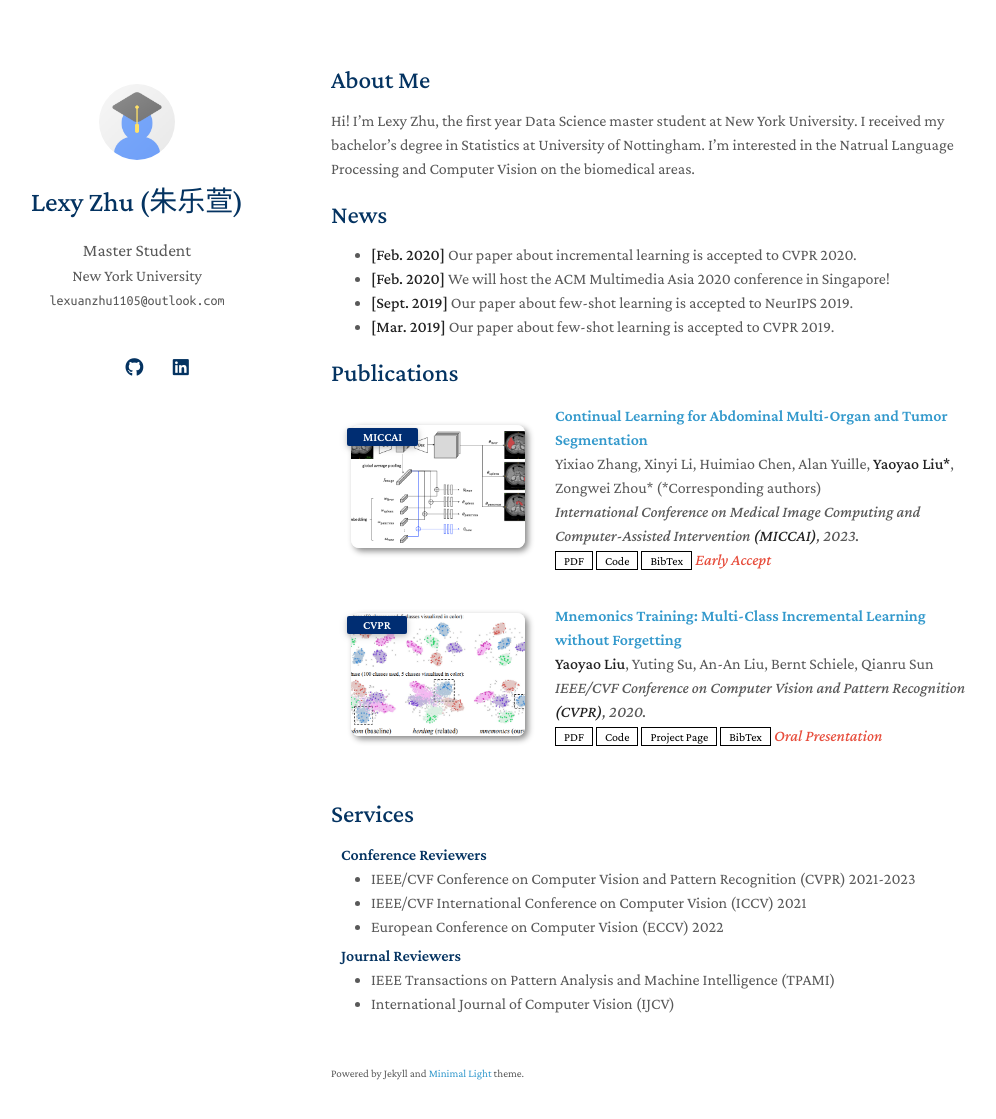
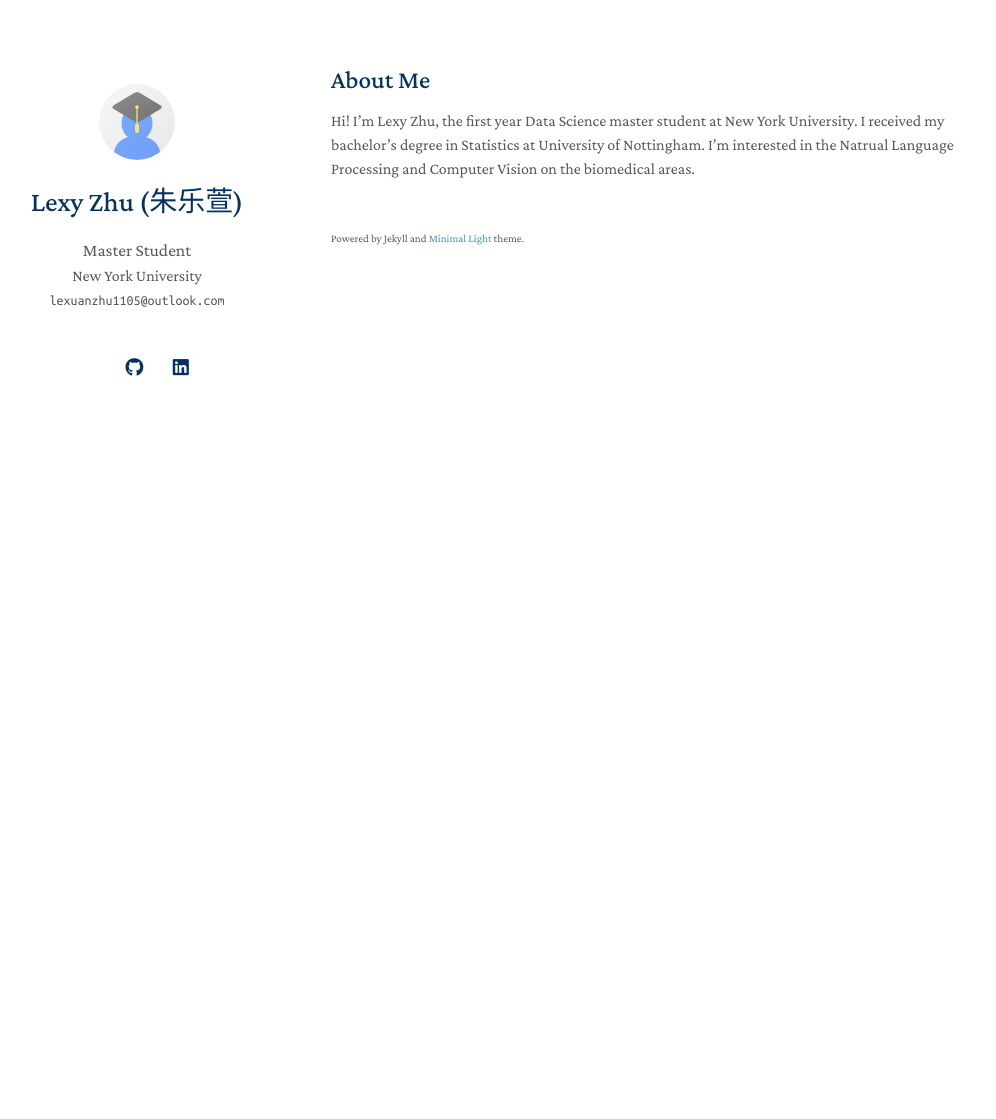
Before and after one commit to LexyZhu/LexyZhu.github.io, a Jekyll site: the page built from index.md, in a window 1280 px wide and 1154 px high. Shown: the top 1119 px of the window, without its empty margins (139-1135 px from the left). Built offline with Jekyll 4.4.1, drawn with Linux system fonts in a browser that asks for light colours; a style sheet for code colours, icons or effects is not loaded; our own code applies the rules of GitHub Pages for plain Markdown files.

Commit message:
Update index.md

```diff
--- a/index.md
+++ b/index.md
@@ -5,16 +5,3 @@
 ## About Me
 
 Hi! I'm Lexy Zhu, the first year Data Science master student at New York University. I received my bachelor's degree in Statistics at University of Nottingham. I'm interested in the Natrual Language Processing and Computer Vision on the biomedical areas.
-
-
-
-## News
-
-- **[Feb. 2020]** Our paper about incremental learning is accepted to CVPR 2020.
-- **[Feb. 2020]** We will host the ACM Multimedia Asia 2020 conference in Singapore!
-- **[Sept. 2019]** Our paper about few-shot learning is accepted to NeurIPS 2019.
-- **[Mar. 2019]** Our paper about few-shot learning is accepted to CVPR 2019.
-
-{% include_relative _includes/publications.md %}
-
-{% include_relative _includes/services.md %}
```
